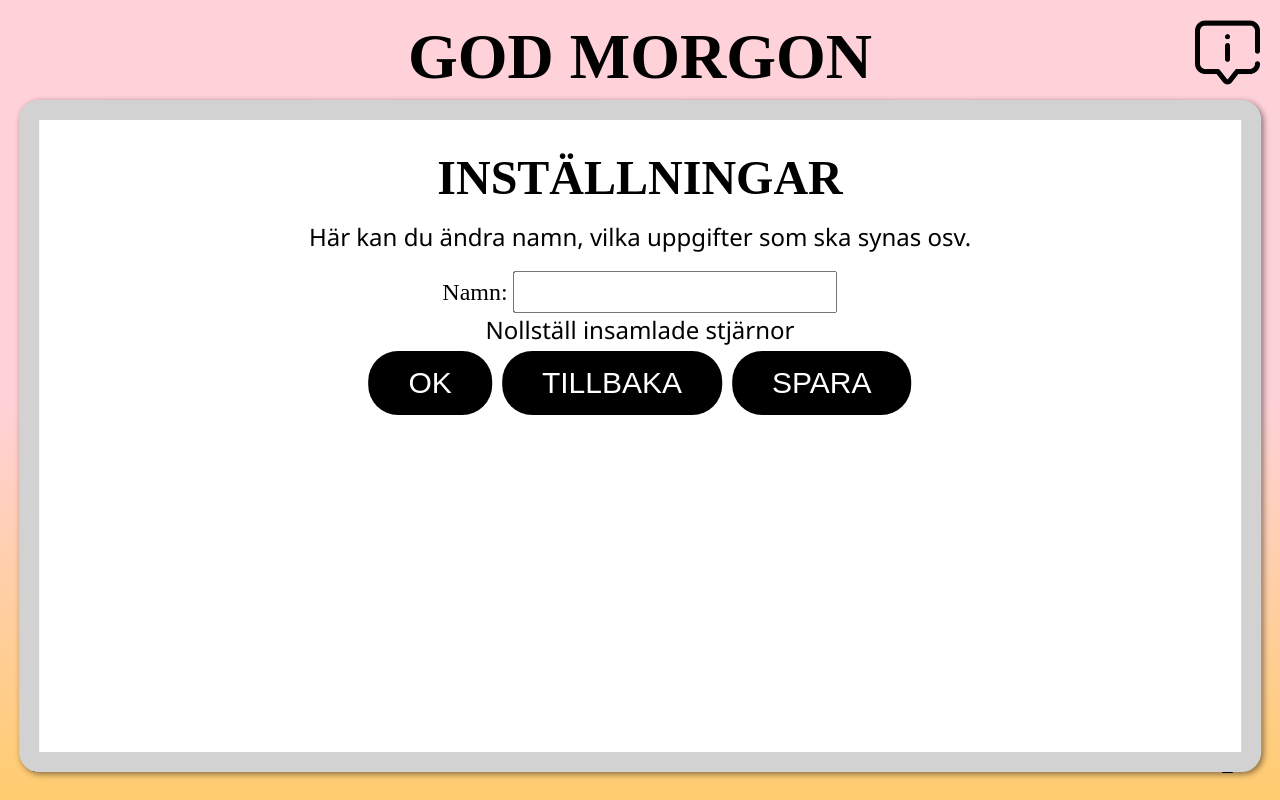
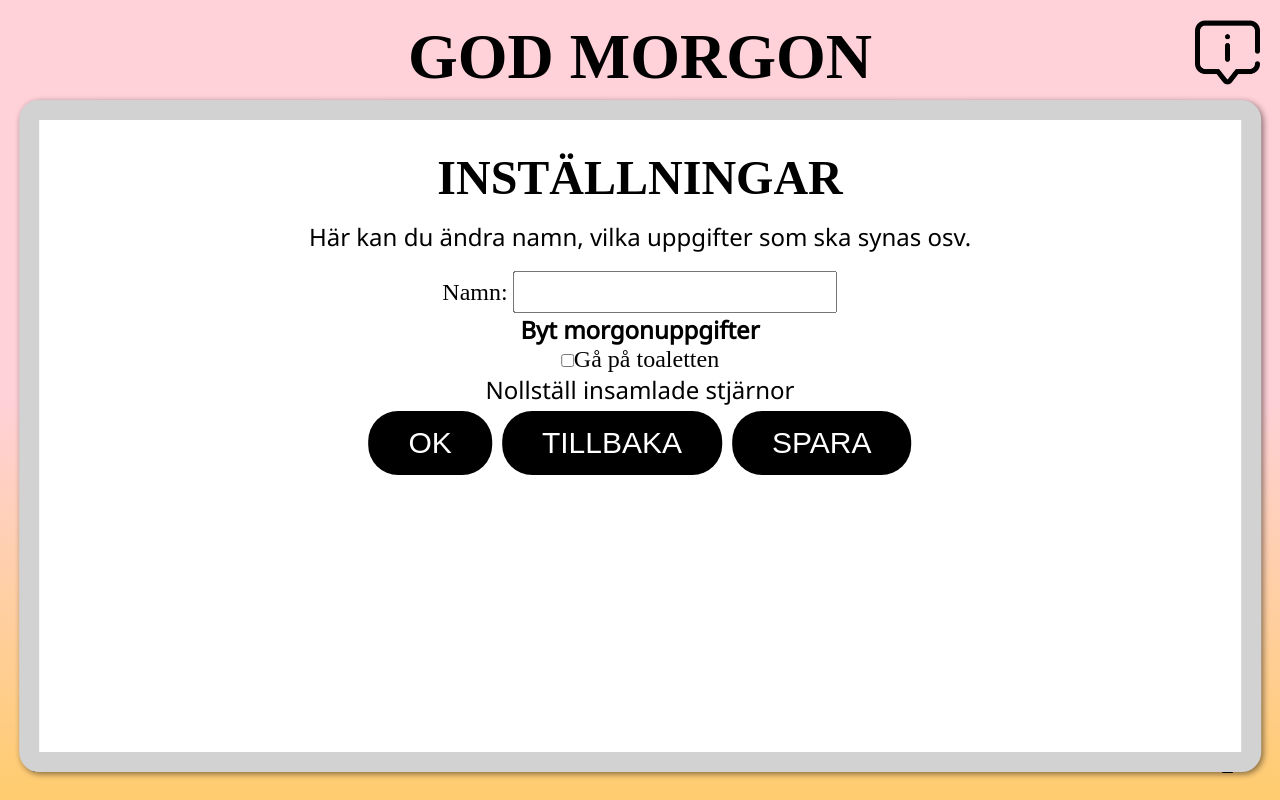
Before and after one commit to elinamren/kids-routine, a React (Create React App) app: page / in a window 1280 px wide. Both pictures are taken after a click on the button 1227 px from the left and 744 px from the top of the page. Built offline with nearby package versions, Linux system fonts and the light colour scheme; a web font is replaced by a local one.

Commit message:
checkboxes added

```diff
--- a/src/components/Settings.js
+++ b/src/components/Settings.js
@@ -7,6 +7,10 @@ const Settings = (props) => {
       <label htmlFor="name">Namn: </label>
       <input type="text" name="name" onChange={props.onChange} />
       <br />
+      <h4>Byt morgonuppgifter</h4>
+      <input type="checkbox" name="toilet" id="" />
+      <label htmlFor="toilet">Gå på toaletten</label>
+
       <p>Nollställ insamlade stjärnor</p>
       <button onClick={props.deleteStars}>Ok</button>
       <button onClick={props.onClick}>Tillbaka</button>
```
